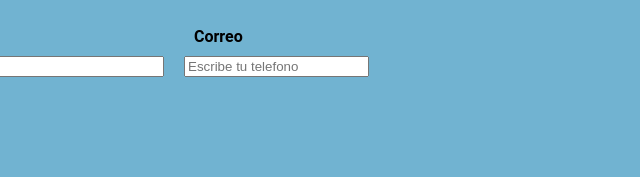
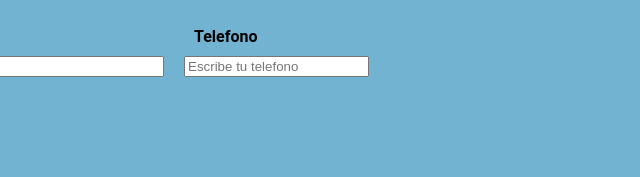
Before and after one commit to carlosdpg/Taller-7, a plain HTML site: page index.html in a window 1280 px wide. Shown: the part 271-448 px from the top of the page, 541-1181 px from the left. Drawn offline with Linux system fonts and the light colour scheme.

Commit message:
indexhtmlUPD2

```diff
--- a/index.html
+++ b/index.html
@@ -65,7 +65,7 @@
 
             <div class="formulario__grupo" id="grupo__telefono">
 
-            <label for="telefono" class="formulario__label">Correo</label>
+            <label for="telefono" class="formulario__label">Telefono</label>
             <input type="number" class="formulario__input" placeholder="Escribe tu telefono" maxlength="20" minlength="5" name="telefono" id="telefono"size="50">
             <i class="formulario__validacion fas fa-times-circle"></i>
 
```
